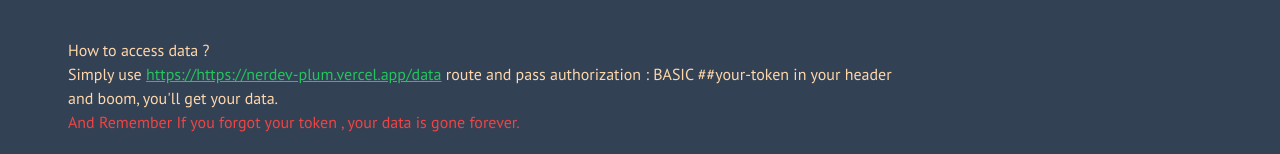
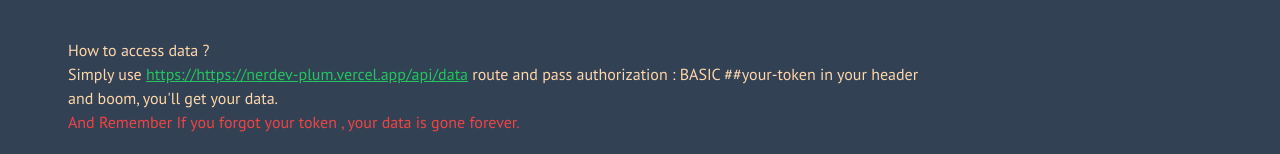
Before and after one commit to therealrinku/apirow, a Next.js app: page / in a window 1280 px wide. Shown: the part 350-504 px from the top of the page. Built offline with nearby package versions, Linux system fonts and the light colour scheme.

Commit message:
fix: api url fix

```diff
--- a/pages/index.tsx
+++ b/pages/index.tsx
@@ -142,7 +142,7 @@ const TokenGenerator = () => {
           <p className="text-orange-200">
             How to access data ? <br />
             Simply use <span className="underline text-green-500">
-              https://https://nerdev-plum.vercel.app/data
+              https://https://nerdev-plum.vercel.app/api/data
             </span>{" "}
             route and pass authorization : BASIC ##your-token in your header <br /> and boom, you'll get your data.
             <br />
```
